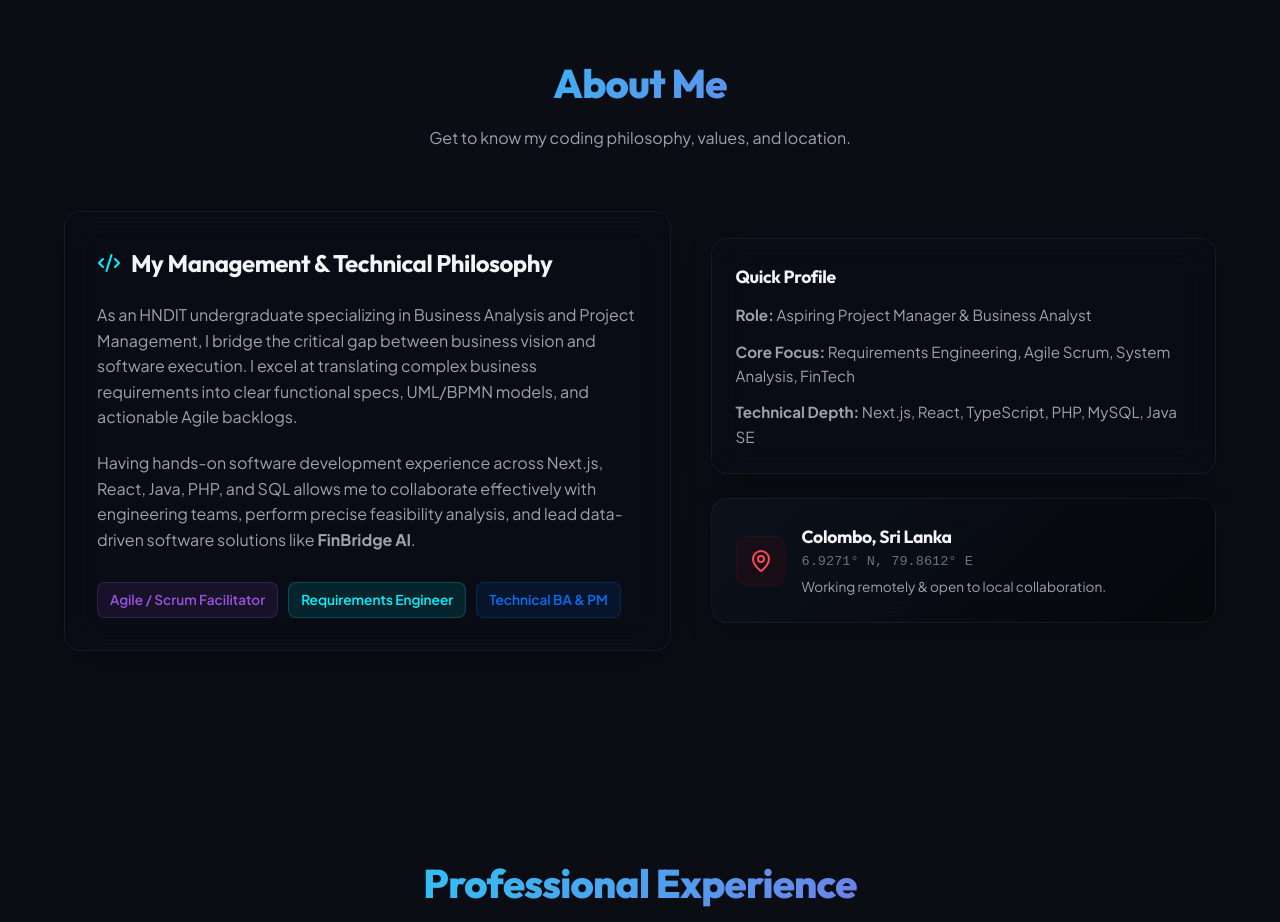
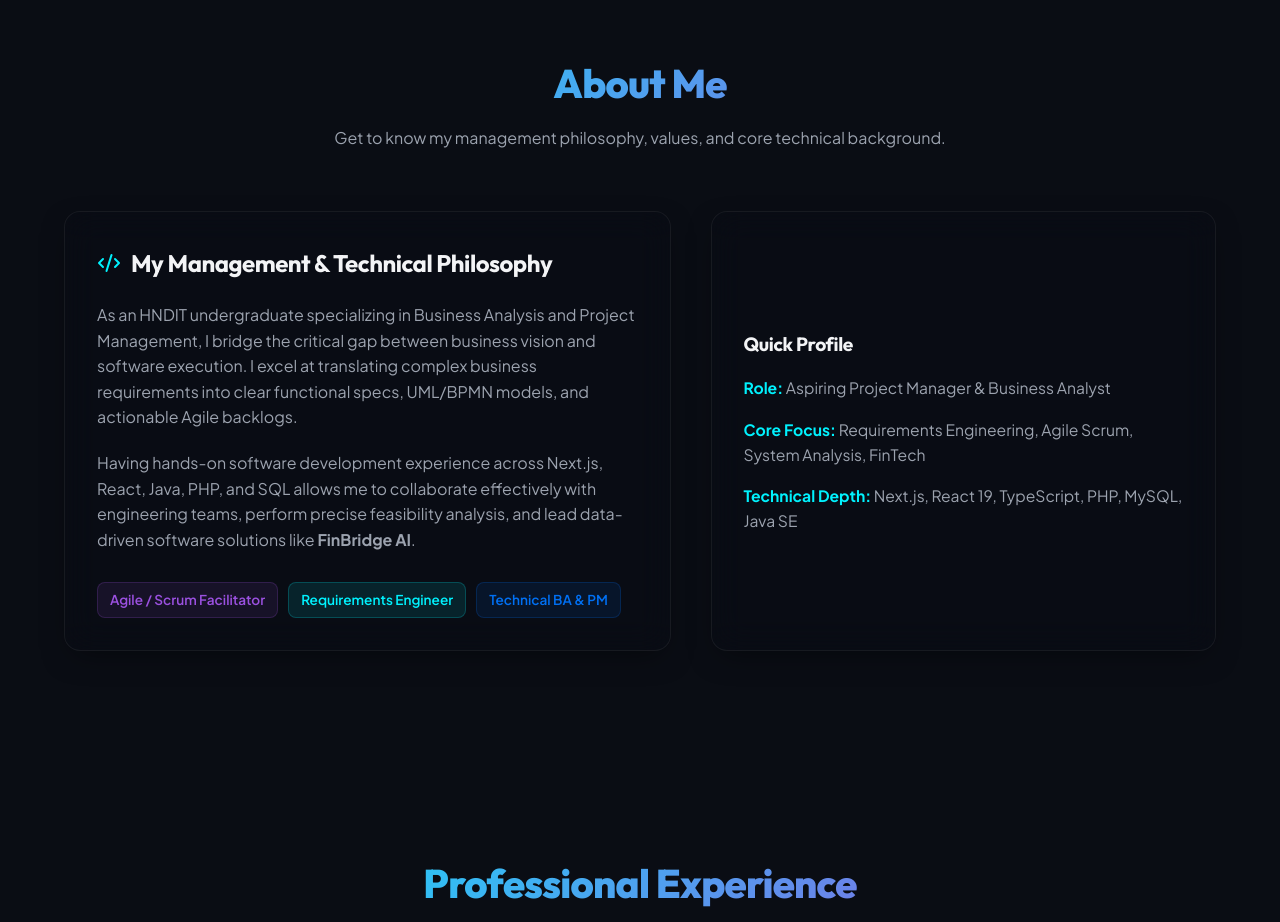
Before and after one commit to rashminda-aluvihare/My-portfolio, a React (Vite) app: page / in a window 1280 px wide. Shown: the part 880-1802 px from the top of the page. Built offline with nearby package versions, Linux system fonts and the light colour scheme; no server answers.

Commit message:
Remove location coordinates card from About section

```diff
--- a/src/components/About.jsx
+++ b/src/components/About.jsx
@@ -1,4 +1,4 @@
-import { MapPin, Heart, Code2 } from 'lucide-react';
+import { Code2 } from 'lucide-react';
 
 export default function About() {
   return (
@@ -10,7 +10,7 @@ export default function About() {
             About Me
           </h2>
           <p style={{ color: 'var(--text-secondary)', fontSize: '1rem', marginTop: '10px' }}>
-            Get to know my coding philosophy, values, and location.
+            Get to know my management philosophy, values, and core technical background.
           </p>
         </div>
 
@@ -45,57 +45,20 @@ export default function About() {
             </div>
           </div>
 
-          {/* Right Column: Info & Location */}
+          {/* Right Column: Quick Info */}
           <div style={{ display: 'flex', flexDirection: 'column', gap: '24px', justifyContent: 'center' }}>
             {/* Quick Bio Info */}
-            <div className="glass-panel" style={{ padding: '24px', display: 'flex', flexDirection: 'column', gap: '12px' }}>
-              <h4 style={{ fontSize: '1.1rem', fontWeight: 700, color: 'var(--text-primary)' }}>Quick Profile</h4>
-              <p style={{ color: 'var(--text-secondary)', fontSize: '0.95rem' }}>
-                <strong>Role:</strong> Aspiring Project Manager & Business Analyst
+            <div className="glass-panel" style={{ padding: '32px', display: 'flex', flexDirection: 'column', gap: '16px', height: '100%', justifyContent: 'center' }}>
+              <h4 style={{ fontSize: '1.2rem', fontWeight: 700, color: 'var(--text-primary)' }}>Quick Profile</h4>
+              <p style={{ color: 'var(--text-secondary)', fontSize: '0.98rem', lineHeight: 1.6 }}>
+                <strong style={{ color: 'var(--accent-cyan)' }}>Role:</strong> Aspiring Project Manager & Business Analyst
               </p>
-              <p style={{ color: 'var(--text-secondary)', fontSize: '0.95rem' }}>
-                <strong>Core Focus:</strong> Requirements Engineering, Agile Scrum, System Analysis, FinTech
+              <p style={{ color: 'var(--text-secondary)', fontSize: '0.98rem', lineHeight: 1.6 }}>
+                <strong style={{ color: 'var(--accent-cyan)' }}>Core Focus:</strong> Requirements Engineering, Agile Scrum, System Analysis, FinTech
               </p>
-              <p style={{ color: 'var(--text-secondary)', fontSize: '0.95rem' }}>
-                <strong>Technical Depth:</strong> Next.js, React, TypeScript, PHP, MySQL, Java SE
+              <p style={{ color: 'var(--text-secondary)', fontSize: '0.98rem', lineHeight: 1.6 }}>
+                <strong style={{ color: 'var(--accent-cyan)' }}>Technical Depth:</strong> Next.js, React 19, TypeScript, PHP, MySQL, Java SE
               </p>
-            </div>
-
-            {/* Colombo Sri Lanka Card */}
-            <div
-              className="glass-panel"
-              style={{
-                padding: '24px',
-                display: 'flex',
-                alignItems: 'center',
-                gap: '16px',
-                background: 'linear-gradient(135deg, rgba(13, 18, 31, 0.8), rgba(5, 7, 10, 0.9))',
-              }}
-            >
-              <div
-                style={{
-                  background: 'rgba(255, 0, 0, 0.05)',
-                  border: '1px solid rgba(255, 0, 0, 0.1)',
-                  borderRadius: '12px',
-                  width: '50px',
-                  height: '50px',
-                  display: 'flex',
-                  alignItems: 'center',
-                  justifyContent: 'center',
-                  flexShrink: 0,
-                }}
-              >
-                <MapPin style={{ color: '#ff4757' }} size={24} />
-              </div>
-              <div>
-                <h4 style={{ fontSize: '1.1rem', fontWeight: 700 }}>Colombo, Sri Lanka</h4>
-                <p style={{ color: 'var(--text-muted)', fontSize: '0.85rem', fontFamily: 'monospace' }}>
-                  6.9271° N, 79.8612° E
-                </p>
-                <span style={{ fontSize: '0.85rem', color: 'var(--text-secondary)' }}>
-                  Working remotely & open to local collaboration.
-                </span>
-              </div>
             </div>
           </div>
 
```
